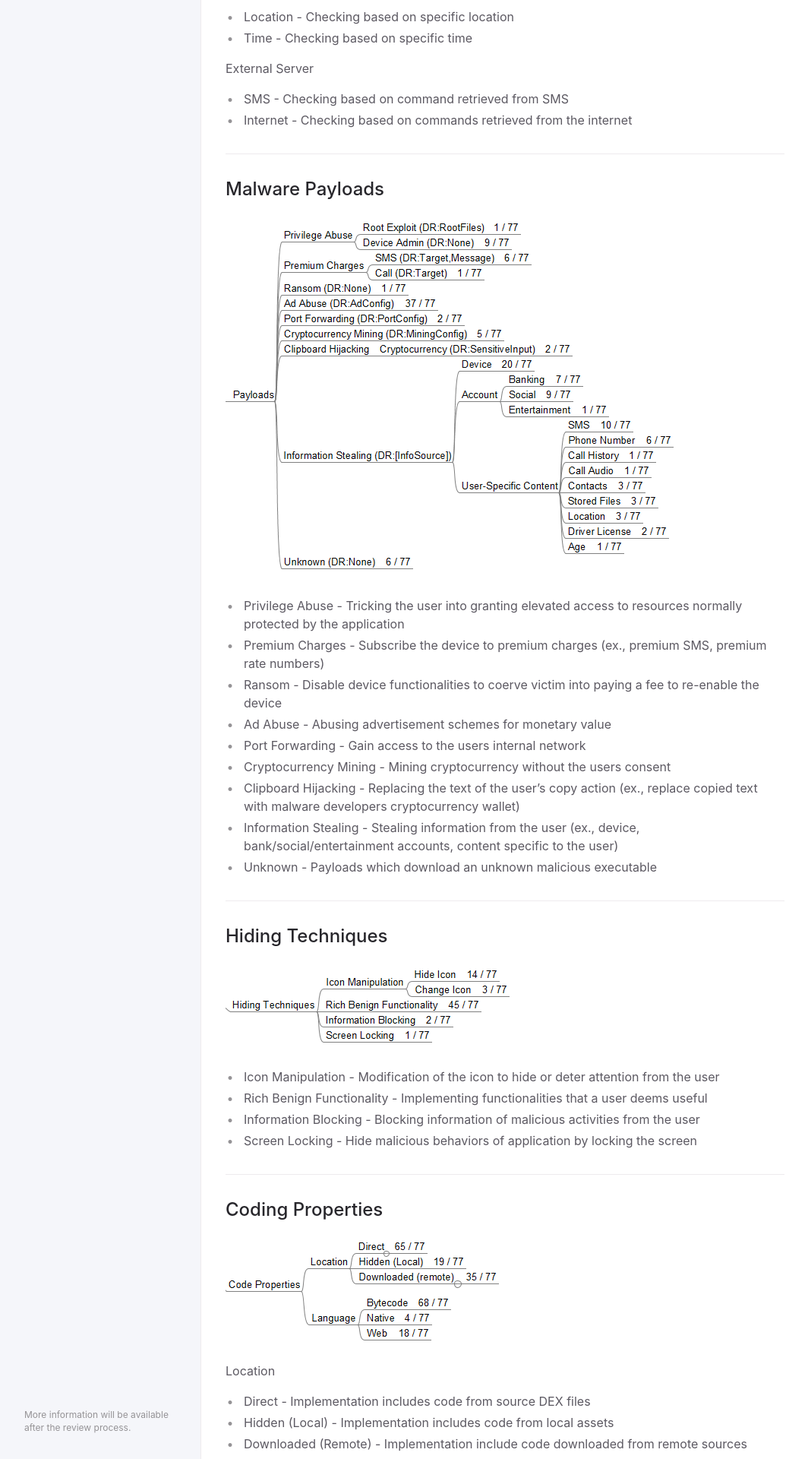
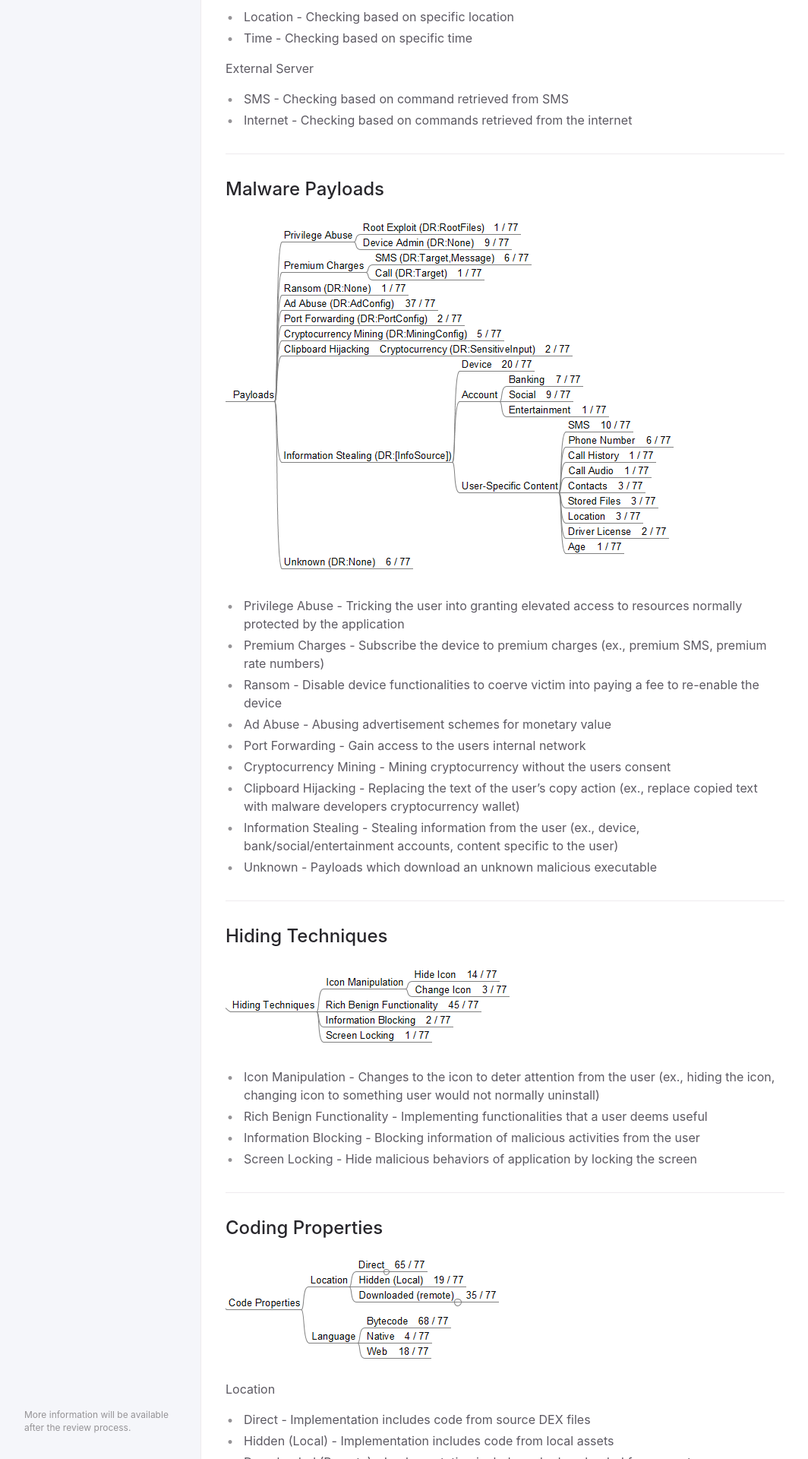
Before and after one commit to hello-from-anon-researcher/hello-from-anon-researcher.github.io, a Jekyll site: the page built from docs/malwarecharacterization/malwarecharacterization.md, in a window 1280 px wide. Shown: the part 3080-5000 px from the top of the page at 76% size, without its empty margins (107-1171 px from the left). Built offline with Jekyll 4.4.1, drawn with Linux system fonts in a browser that asks for light colours.

Commit message:
update website

```diff
--- a/docs/malwarecharacterization/malwarecharacterization.md
+++ b/docs/malwarecharacterization/malwarecharacterization.md
@@ -90,7 +90,7 @@ External Server
 
 ![](../img/characteristic_hidingtechniques.png)
 
-* Icon Manipulation - Modification of the icon to hide or deter attention from the user
+* Icon Manipulation - Changes to the icon to deter attention from the user (ex., hiding the icon, changing icon to something user would not normally uninstall)
 * Rich Benign Functionality - Implementing functionalities that a user deems useful
 * Information Blocking - Blocking information of malicious activities from the user
 * Screen Locking - Hide malicious behaviors of application by locking the screen
```
